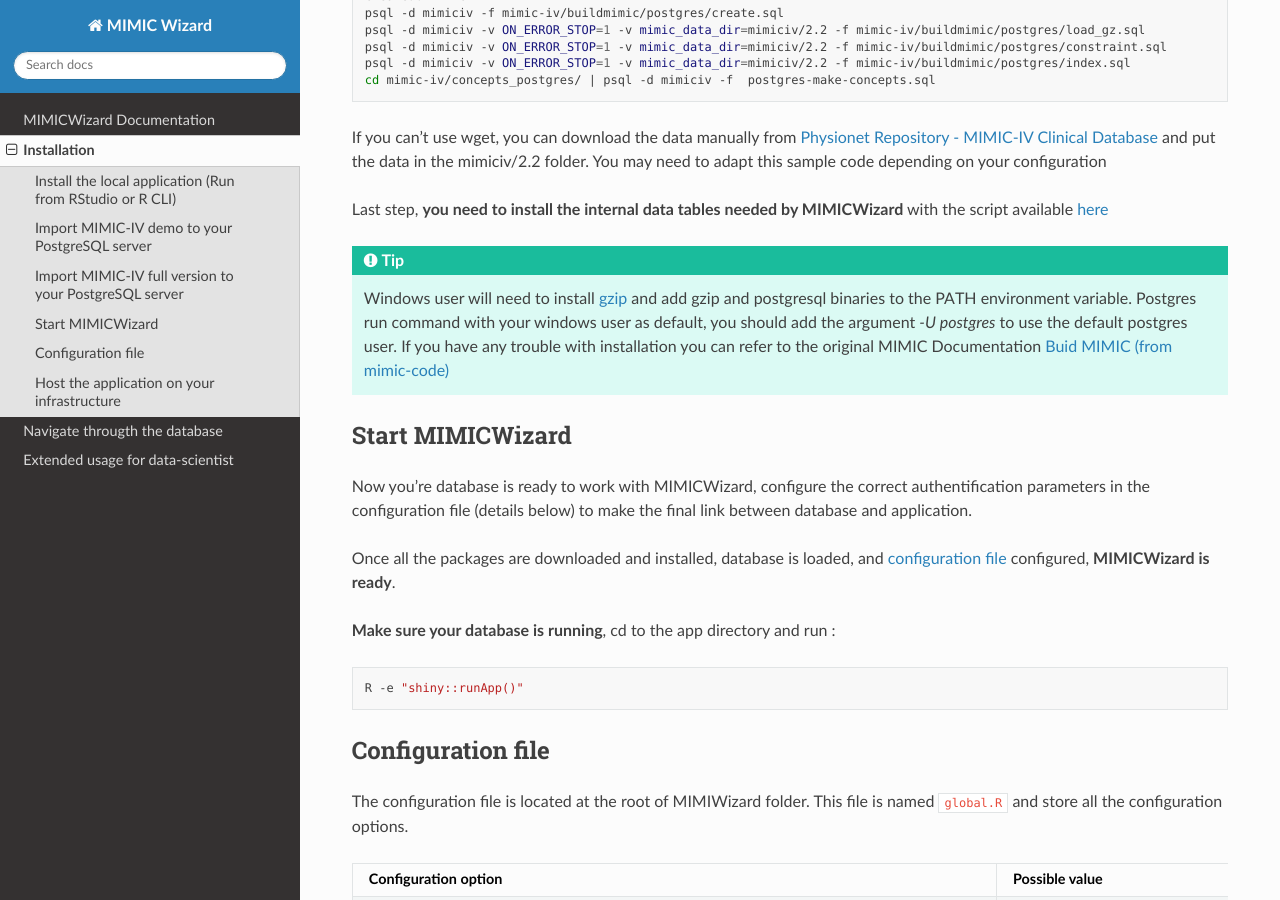
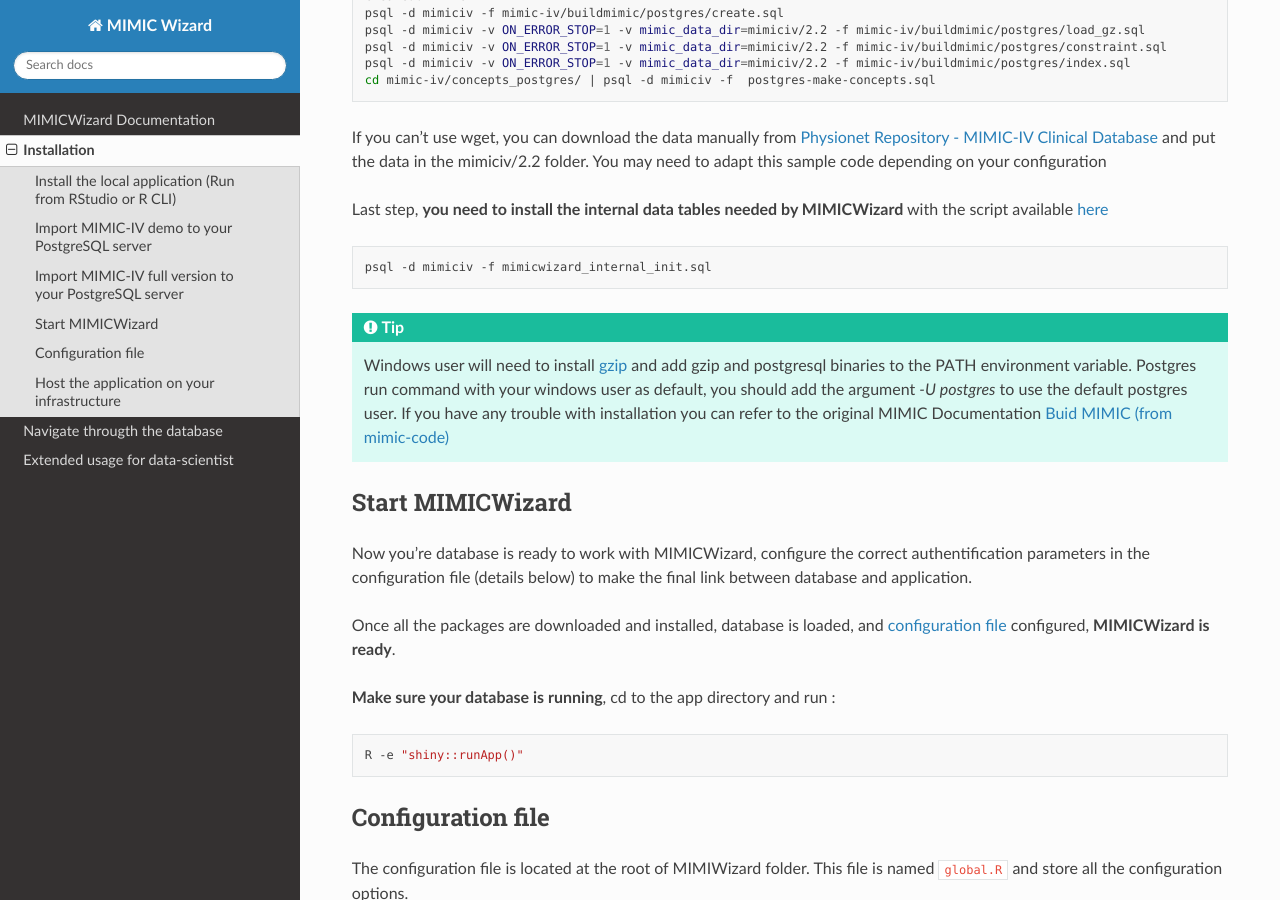
Before and after one commit to LucasDuval/MIMICWizard_Documentation, a Sphinx documentation site: the page built from docs/source/installation.rst, in a window 1280 px wide and 900 px high, scrolled down 2209 px. Built offline with Sphinx 7.4.7 and the Read the Docs theme 3.1.0, drawn with Linux system fonts in a browser that asks for light colours; pages that are not in the unit, such as notebooks, are missing from menus.

Commit message:
task : add explicit extra step for installation

```diff
--- a/docs/source/installation.rst
+++ b/docs/source/installation.rst
@@ -99,6 +99,10 @@
 
 Last step, **you need to install the internal data tables needed by MIMICWizard** with the script available `here <https://github.com/LucasDuval/MIMICWizard_Documentation/blob/main/docs/source/assets/mimicwizard_internal_init.sql>`_
 
+.. code-block:: bash
+
+   psql -d mimiciv -f mimicwizard_internal_init.sql
+
 .. tip::
 
    Windows user will need to install `gzip <https://gnuwin32.sourceforge.net/packages/gzip.htm>`_ and add gzip and postgresql binaries to the PATH environment variable.
```
